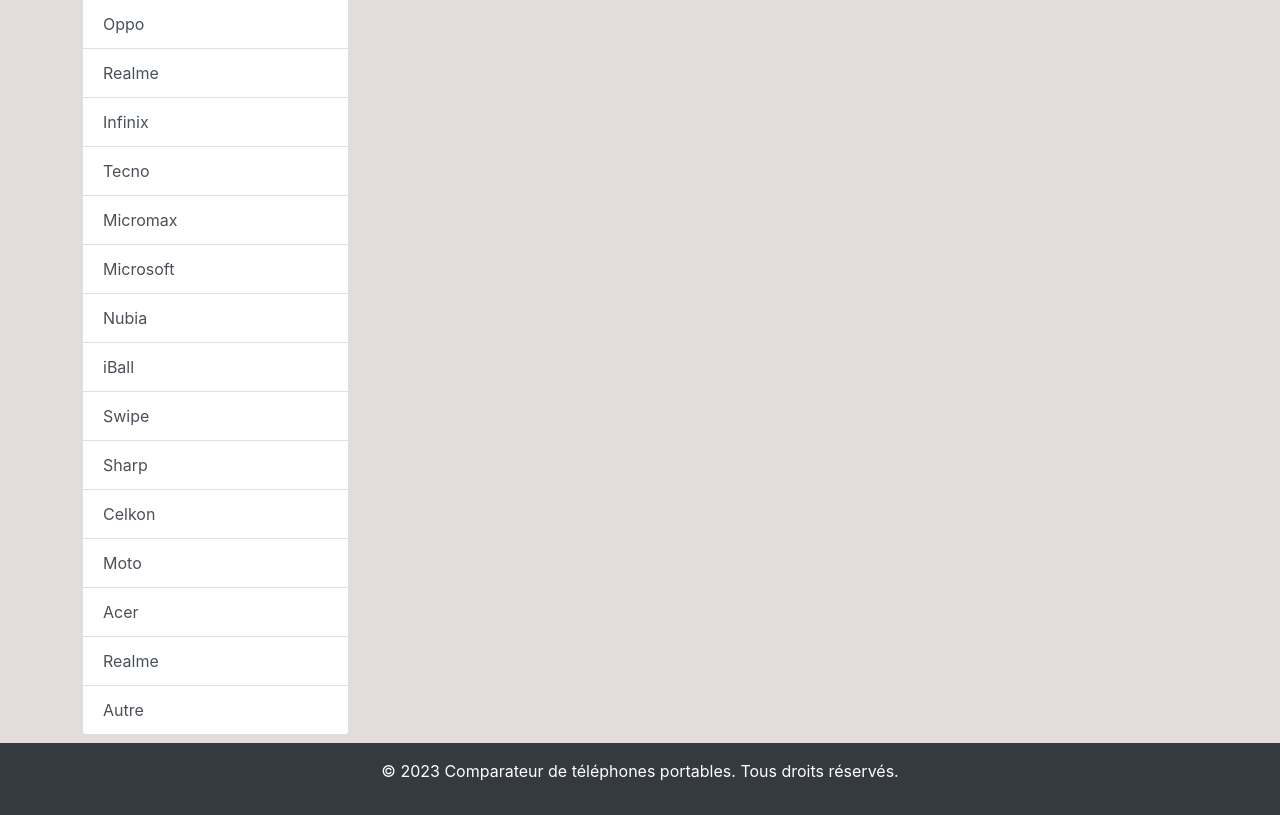
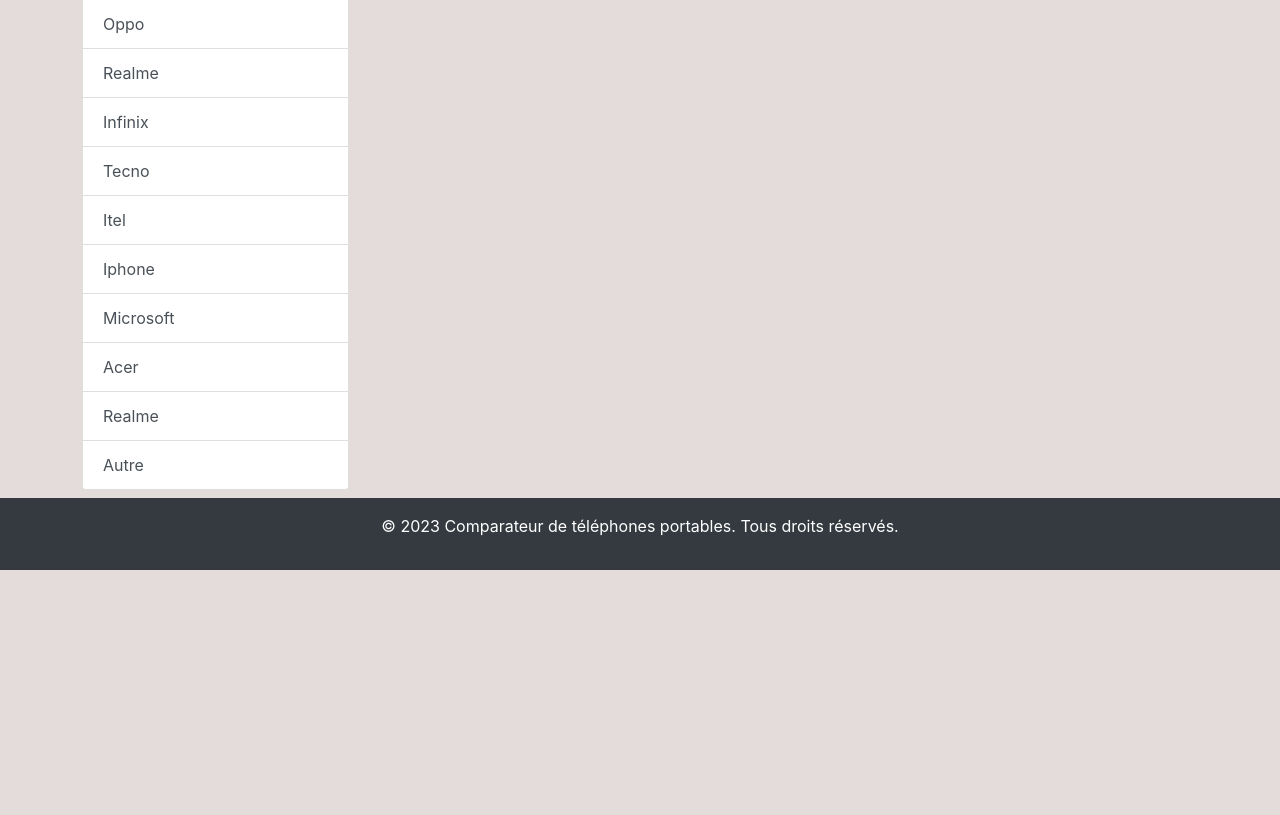
Before and after one commit to abou-dev/Site_Scrapping, a Django app: page /marque/ in a window 1280 px wide. Shown: the part 489-1304 px from the top of the page. After the commit the page ends 1059 px from the top, so only its background shows below. Run offline with Django 4.2, Linux system fonts and the light colour scheme; data that the repository does not hold is empty; some libraries are stand-ins or nearby versions.

Commit message:
At Least but not the Last

```diff
--- a/Site_Scrapping/Site_Scrapping/templates/pages/jewellery.html
+++ b/Site_Scrapping/Site_Scrapping/templates/pages/jewellery.html
@@ -53,7 +53,7 @@
     <div class="collapse navbar-collapse" id="navbarNav">
       <ul class="navbar-nav ml-auto">
         <li class="nav-item active">
-          <a class="nav-link" href="#">Accueil</a>
+          <a class="nav-link" href="{% url 'index' %}">Accueil</a>
         </li>
         <li class="nav-item">
           <a class="nav-link" href="{% url 'marque' %}">Marques</a>
--- a/Site_Scrapping/Site_Scrapping/views.py
+++ b/Site_Scrapping/Site_Scrapping/views.py
@@ -3,13 +3,14 @@
 
 from django.shortcuts import render
 from django.core.paginator import Paginator
+
 from SiteScrappingApp.models import Resultat
 
 BRANDS = ['Samsung', 'Apple', 'Huawei', 'Xiaomi', 'LG',
         'Nokia', 'Lenovo', 'Oppo',
-        'Realme', 'Infinix', 'Tecno', 'Micromax',
-        'Microsoft', 'Nubia', 'iBall', 'Swipe',
-        'Sharp', 'Celkon', 'Moto', 'Acer', 'Realme', 'Autre']
+        'Realme', 'Infinix', 'Tecno', 'Itel', 'Iphone',
+        'Microsoft',
+         'Acer', 'Realme', 'Autre']
 
 def similar(a, b):
     if not a or not b:  # Vérifier si les chaînes de caractères sont vides (None)
@@ -41,6 +42,7 @@
 
     data = request.GET.get("data", '')
     # Récupérer toutes les données de votre modèle
+
     toutes_les_donnees = Resultat.objects.all()
 
     # Utiliser une liste pour stocker les données similaires trouvées
@@ -53,10 +55,12 @@
             donnees_similaires.append(donnee)
 
     # Vous pouvez maintenant utiliser les données similaires dans votre template ou faire d'autres opérations
+    donnees_similaires.sort(key=lambda x: x.prix)
     return render(request, "jewellery.html", context={"datas": donnees_similaires})
 
 def extract_brand_from_name(product):
-    product_name = product.designation.lower()  # Convertir le nom du produit en minuscules pour une recherche insensible à la casse
+    #if product.designation:
+    product_name = product.designation.lower()
     for brand in BRANDS:
         if brand.lower() in product_name:
             return brand
```
